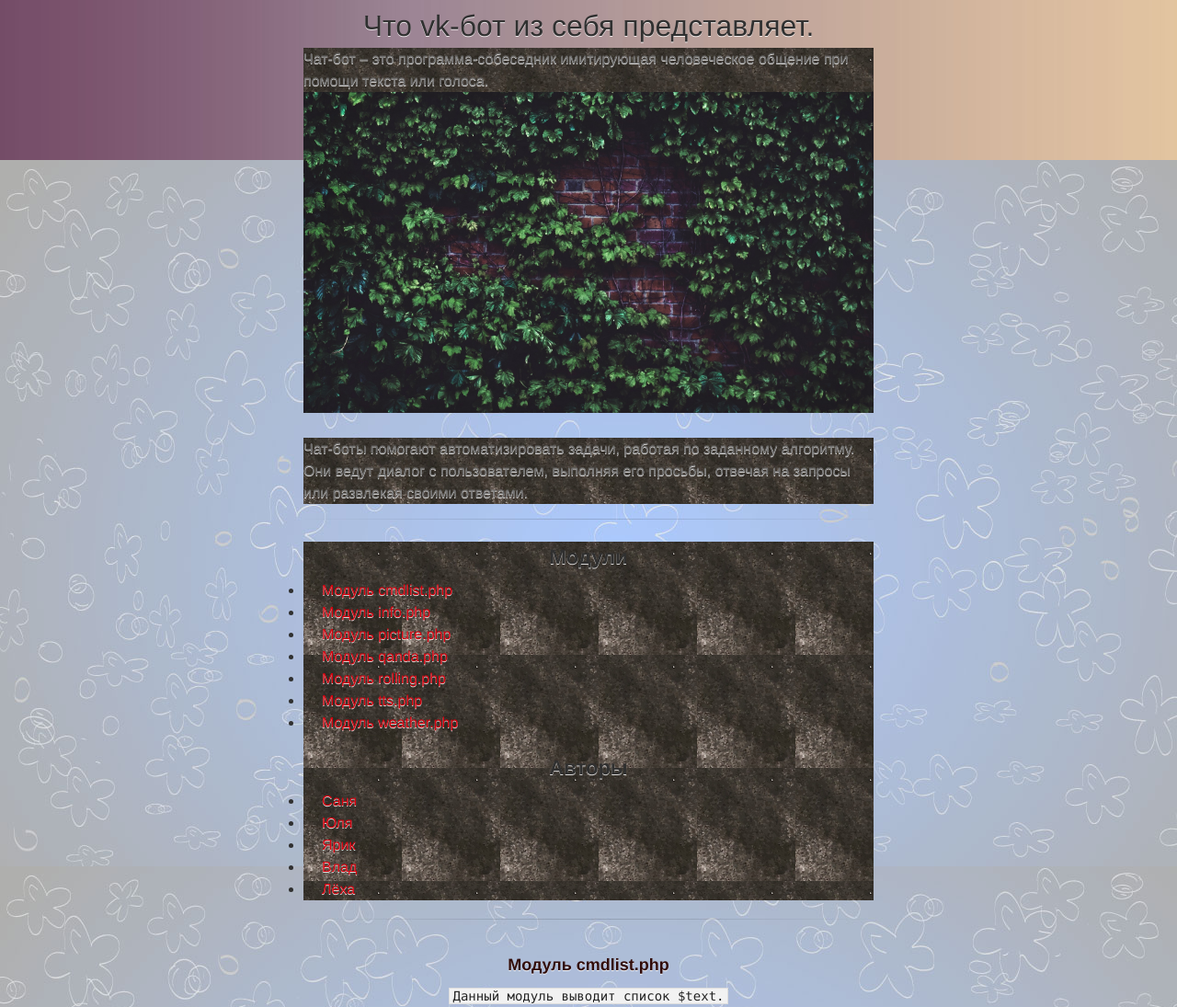
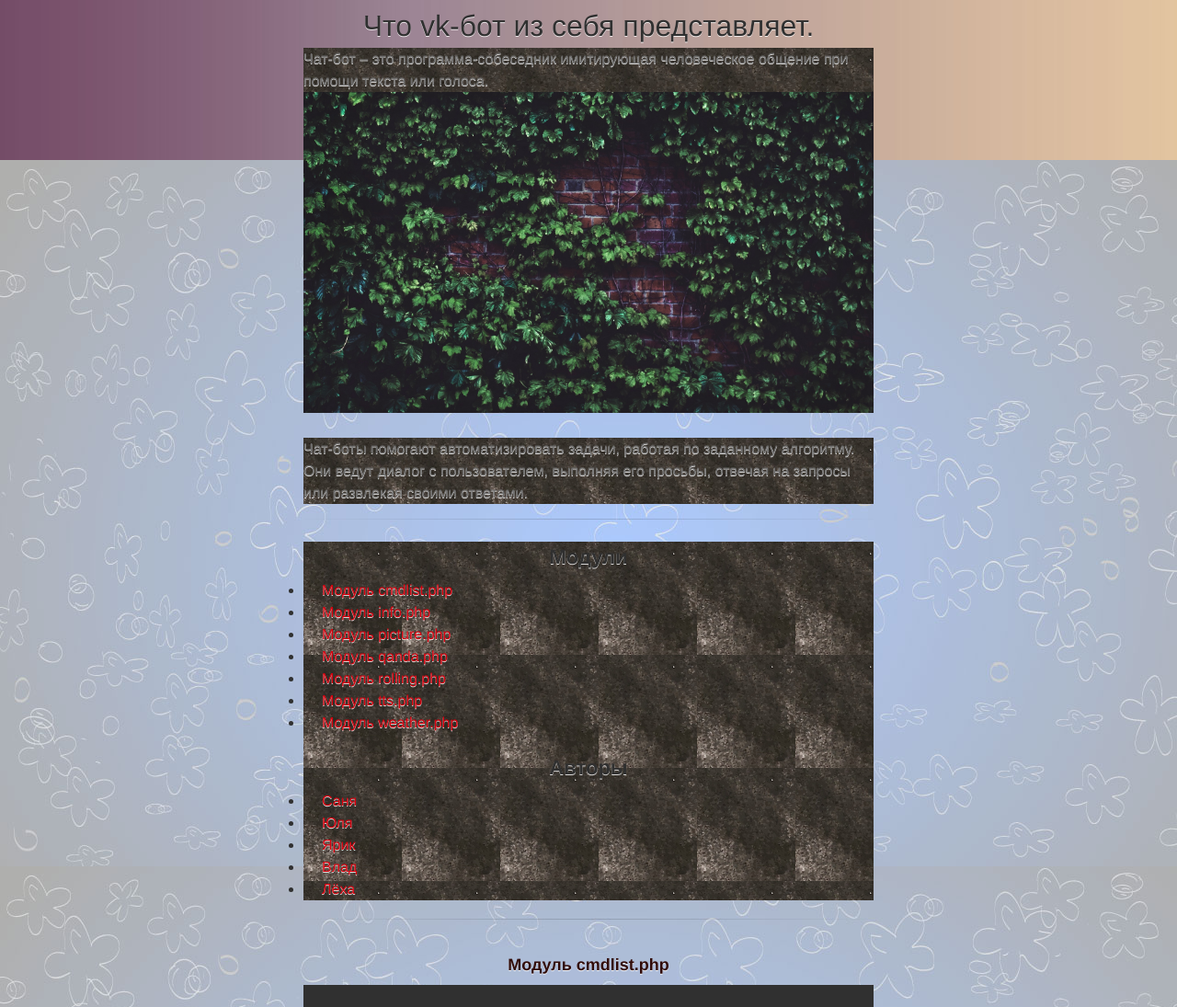
Before and after one commit to fplve/vika, a Jekyll site: the page built from index.md, in a window 1280 px wide. Shown: the part 594-1689 px from the top of the page at 92% size. Built offline with Jekyll 4.4.1, drawn with Linux system fonts in a browser that asks for light colours; some web fonts are replaced; grey boxes are pictures that could not be loaded.

Commit message:
ну так...

````diff
--- a/index.md
+++ b/index.md
@@ -38,7 +38,9 @@
 <a name="cmdlist"></a>
 ### Модуль cmdlist.php
 
-`Данный модуль выводит список $text.`
+```
+Данный модуль выводит список $text.
+```
 
 ![инфо](https://github.com/fplve/vika/raw/gh-pages/assets/images/c_list.gif)
 ```php
````
